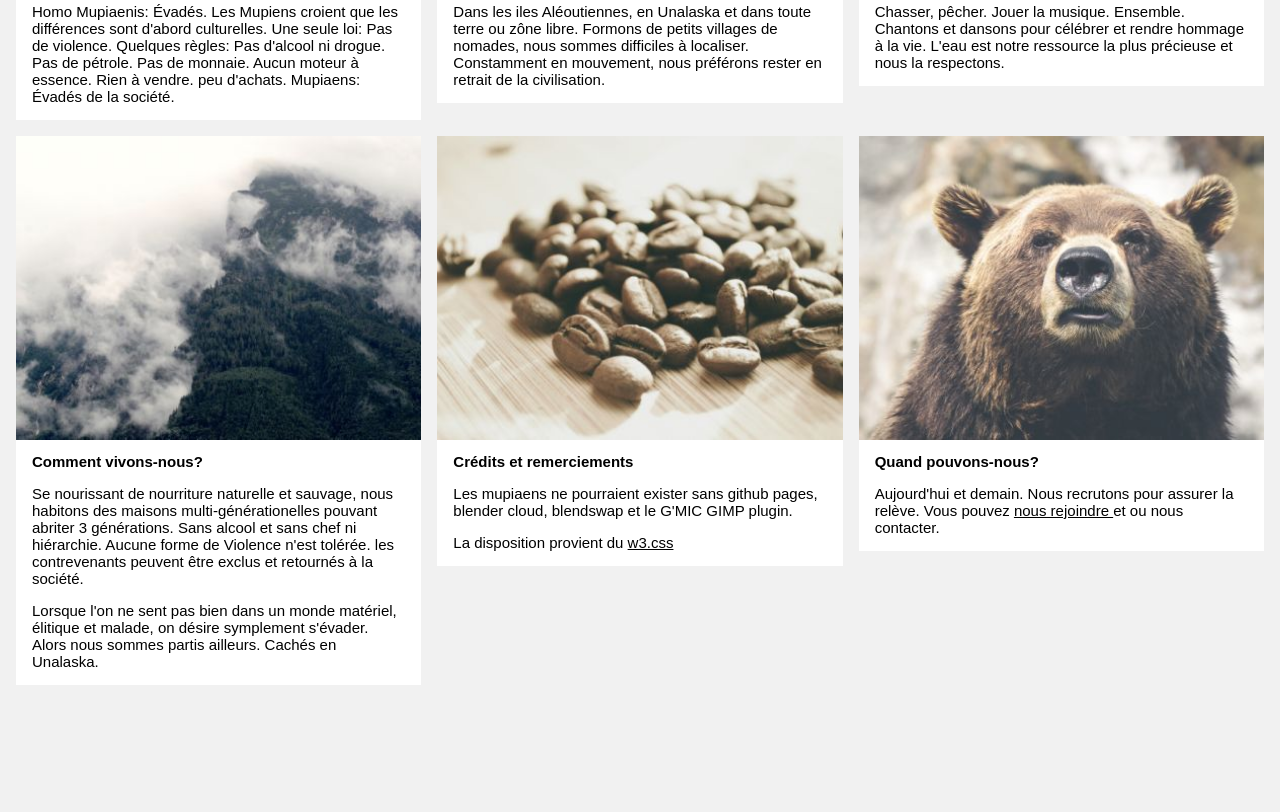
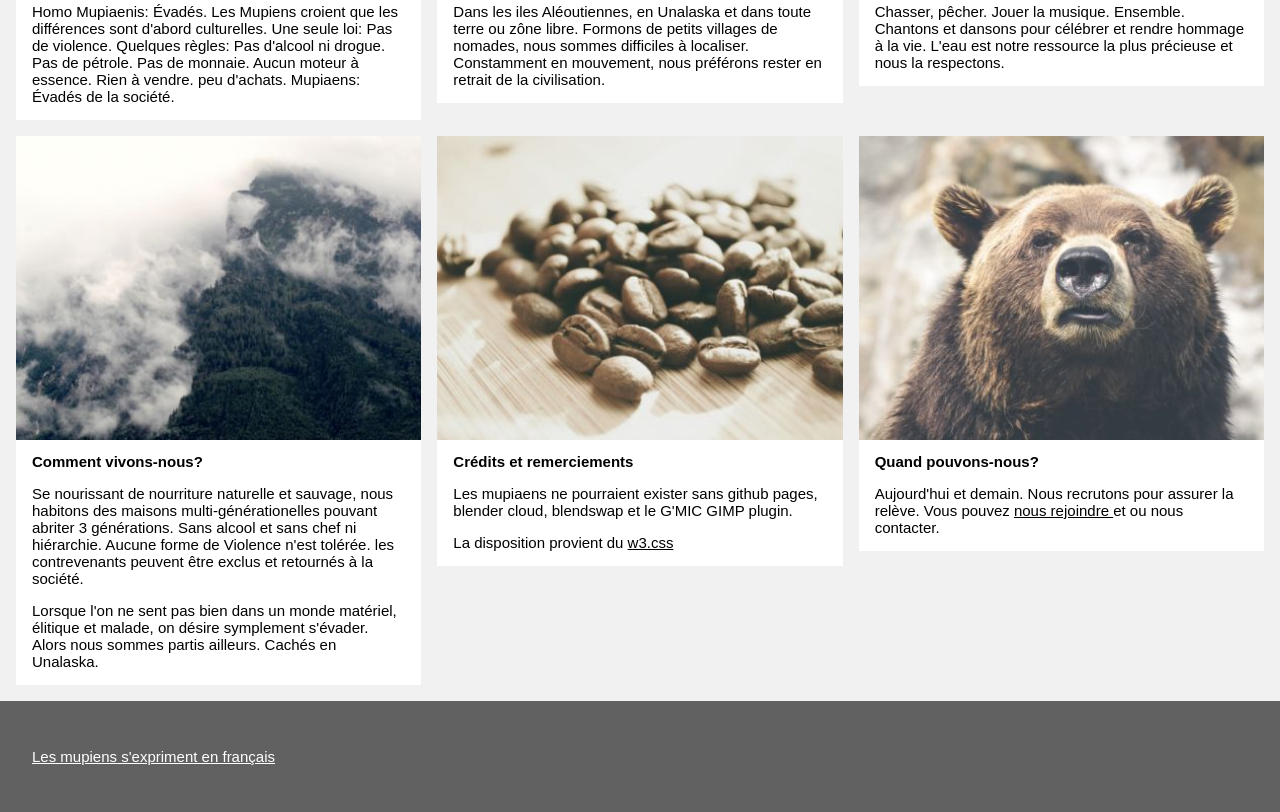
Before and after one commit to camic/mupians, a plain HTML site: page apropos.html in a window 1280 px wide. Shown: the part 512-1324 px from the top of the page. Before the commit the page ends 1213 px from the top, so only its background shows below. Drawn offline with Linux system fonts and the light colour scheme; a web font is replaced by a local one.

Commit message:
modifié :         about.html 	modifié :         apropos.html

```diff
--- a/apropos.html
+++ b/apropos.html
@@ -83,6 +83,15 @@ body,h1,h2,h3,h4,h5,h6 {font-family: "Raleway", sans-serif}
     </div>
   </div>
 
+  <!-- Footer -->
+    <footer class="w3-container w3-padding-32 w3-dark-grey">
+    <div class="w3-row-padding">
+      <div class="w3-third">
+        <p><a href="mupiens.html">Les mupiens s'expriment en français</a></p>
+      </div>
+    </div>
+    </footer>
+
 <!-- End page content -->
 </div>
 
```
Also changed, not shown: about.html (+10 -1 lines).
